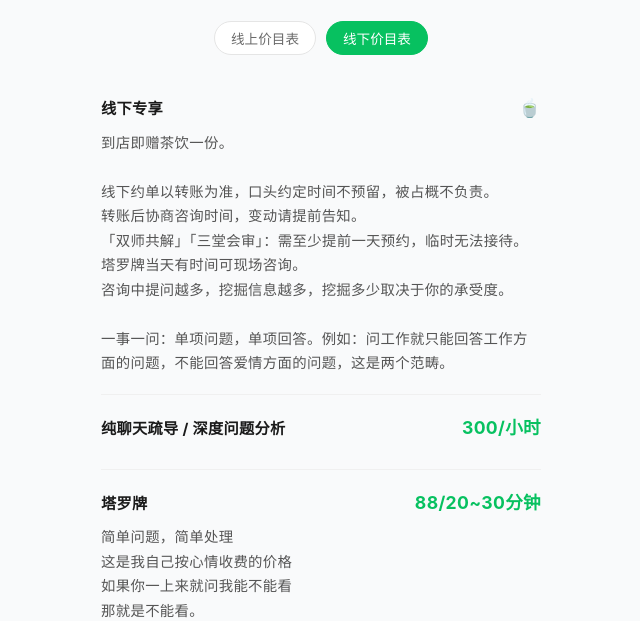
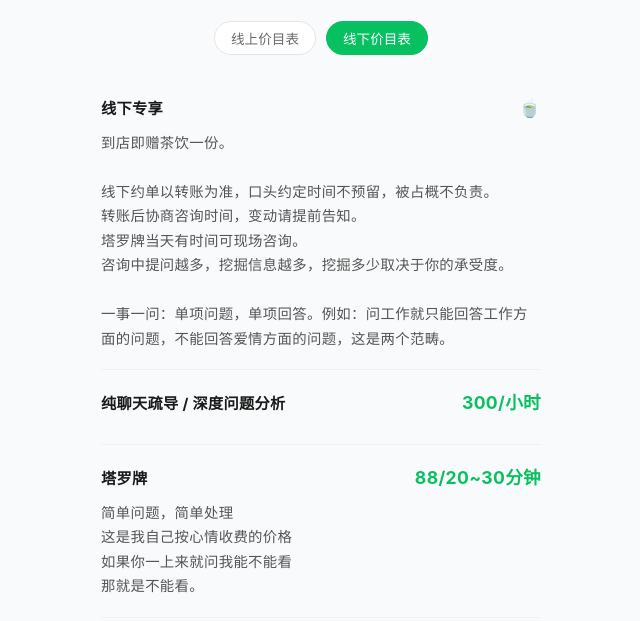
Before and after one commit to boboph/tttaro, a plain HTML site: page price.html in a window 1280 px wide. Both pictures are taken after a click on the button "线下价目表". Shown: the part 179-800 px from the top of the page, without its empty margins (319-959 px from the left). Drawn offline with Linux system fonts and the light colour scheme.

Commit message:
Update price.html

```diff
--- a/price.html
+++ b/price.html
@@ -65,7 +65,7 @@
     <div id="price-offline" class="price-list" style="display:none;">
       <div class="price-item">
         <h4>线下专享 <span>🍵</span></h4>
-        <p>到店即赠茶饮一份。<br><br>线下约单以转账为准，口头约定时间不预留，被占概不负责。<br>转账后协商咨询时间，变动请提前告知。<br>「双师共解」「三堂会审」：需至少提前一天预约，临时无法接待。<br>塔罗牌当天有时间可现场咨询。<br>咨询中提问越多，挖掘信息越多，挖掘多少取决于你的承受度。<br><br>一事一问：单项问题，单项回答。例如：问工作就只能回答工作方面的问题，不能回答爱情方面的问题，这是两个范畴。</p>
+        <p>到店即赠茶饮一份。<br><br>线下约单以转账为准，口头约定时间不预留，被占概不负责。<br>转账后协商咨询时间，变动请提前告知。<br>塔罗牌当天有时间可现场咨询。<br>咨询中提问越多，挖掘信息越多，挖掘多少取决于你的承受度。<br><br>一事一问：单项问题，单项回答。例如：问工作就只能回答工作方面的问题，不能回答爱情方面的问题，这是两个范畴。</p>
       </div>
       <div class="price-item"><h4>纯聊天疏导 / 深度问题分析 <span>300/小时</span></h4></div>
       <div class="price-item"><h4>塔罗牌 <span>88/20~30分钟</span></h4><p>简单问题，简单处理<br>这是我自己按心情收费的价格<br>如果你一上来就问我能不能看<br>那就是不能看。</p></div>
```
